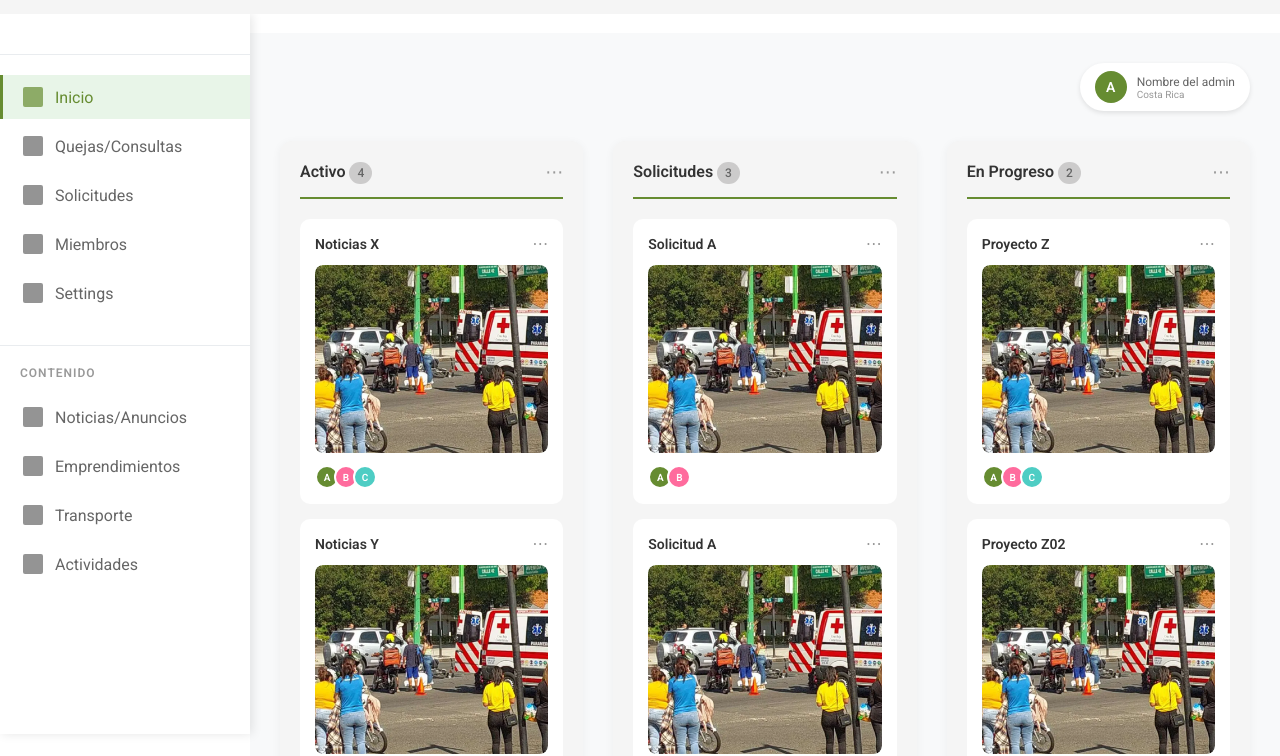
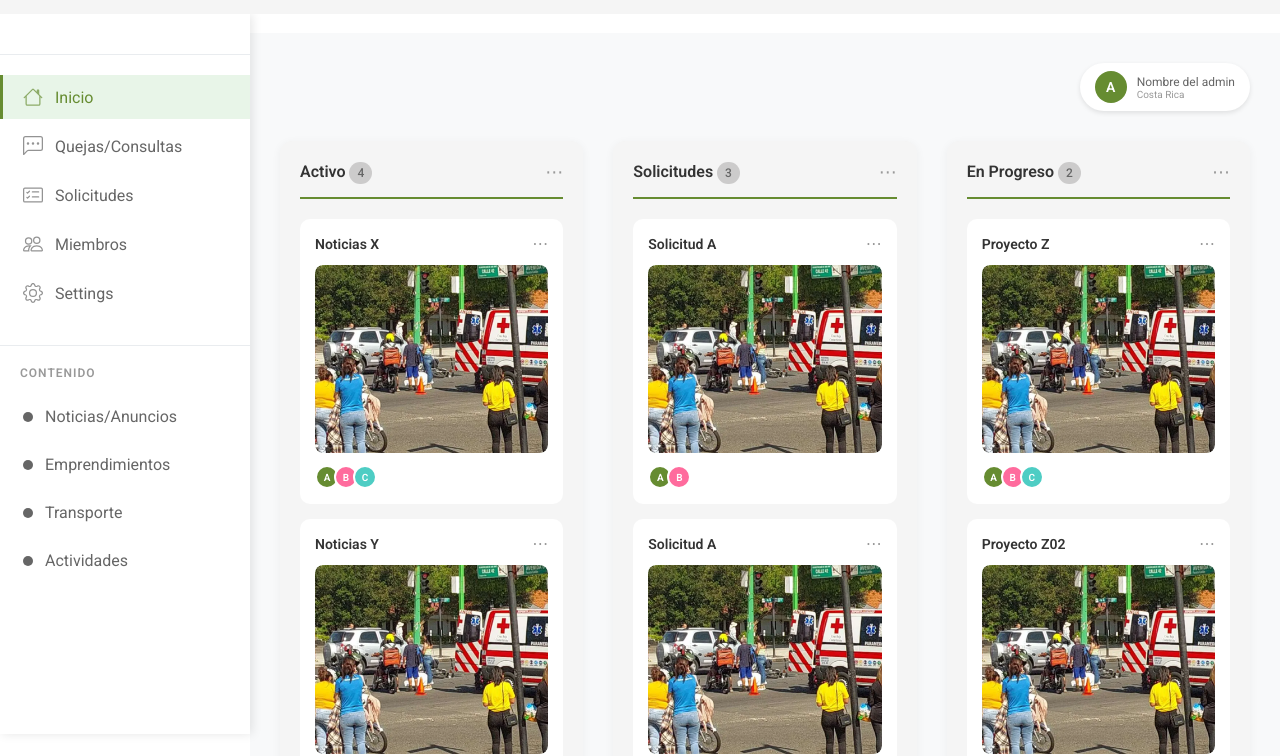
Before and after one commit to arnaldo-chm/TamarindoTech-Proyecto, a plain HTML site: page html/Admin_panel.html in a window 1280 px wide. Shown: the part 66-822 px from the top of the page. Drawn offline with Linux system fonts and the light colour scheme.

Commit message:
Dashboard del admin terminado

```diff
--- a/css/Admin_panel.css
+++ b/css/Admin_panel.css
@@ -58,14 +58,21 @@
     border-left-color: #668c31;
 }
 
-.icono-menu {
-    width: 20px;
-    height: 20px;
+svg {
+    margin-right: 12px;
+    opacity: 0.7;
+    transition: all 0.3s ease;
+    transform: scale(1);
+}
+
+.icono-menu{
+    width: 10px;
+    height: 10px;
     margin-right: 12px;
     background-color: currentColor;
-    border-radius: 2px;
-    opacity: 0.7;
+    border-radius: 10px;
 }
+
 
 .seccion-barra-lateral {
     margin-top: 30px;
--- a/html/Admin_panel.html
+++ b/html/Admin_panel.html
@@ -45,11 +45,25 @@
             </div>
 
             <ul class="menu-barra-lateral">
-                <li><a href="#" class="activo"><span class="icono-menu"></span>Inicio</a></li>
-                <li><a href="#"><span class="icono-menu"></span>Quejas/Consultas</a></li>
-                <li><a href="#"><span class="icono-menu"></span>Solicitudes</a></li>
-                <li><a href="#"><span class="icono-menu"></span>Miembros</a></li>
-                <li><a href="#"><span class="icono-menu"></span>Settings</a></li>
+                <li><a href="inicio.html" class="activo"><svg xmlns="http://www.w3.org/2000/svg" width="20" height="20" fill="currentColor" class="bi bi-house" viewBox="0 0 16 16">
+  <path d="M8.707 1.5a1 1 0 0 0-1.414 0L.646 8.146a.5.5 0 0 0 .708.708L2 8.207V13.5A1.5 1.5 0 0 0 3.5 15h9a1.5 1.5 0 0 0 1.5-1.5V8.207l.646.647a.5.5 0 0 0 .708-.708L13 5.793V2.5a.5.5 0 0 0-.5-.5h-1a.5.5 0 0 0-.5.5v1.293zM13 7.207V13.5a.5.5 0 0 1-.5.5h-9a.5.5 0 0 1-.5-.5V7.207l5-5z"/>
+</svg>Inicio</a></li>
+                <li><a href="#"><svg xmlns="http://www.w3.org/2000/svg" width="20" height="20" fill="currentColor" class="bi bi-chat-left-dots" viewBox="0 0 16 16">
+  <path d="M14 1a1 1 0 0 1 1 1v8a1 1 0 0 1-1 1H4.414A2 2 0 0 0 3 11.586l-2 2V2a1 1 0 0 1 1-1zM2 0a2 2 0 0 0-2 2v12.793a.5.5 0 0 0 .854.353l2.853-2.853A1 1 0 0 1 4.414 12H14a2 2 0 0 0 2-2V2a2 2 0 0 0-2-2z"/>
+  <path d="M5 6a1 1 0 1 1-2 0 1 1 0 0 1 2 0m4 0a1 1 0 1 1-2 0 1 1 0 0 1 2 0m4 0a1 1 0 1 1-2 0 1 1 0 0 1 2 0"/>
+</svg>Quejas/Consultas</a></li>
+                <li><a href="#"><svg xmlns="http://www.w3.org/2000/svg" width="20" height="20" fill="currentColor" class="bi bi-card-checklist" viewBox="0 0 16 16">
+  <path d="M14.5 3a.5.5 0 0 1 .5.5v9a.5.5 0 0 1-.5.5h-13a.5.5 0 0 1-.5-.5v-9a.5.5 0 0 1 .5-.5zm-13-1A1.5 1.5 0 0 0 0 3.5v9A1.5 1.5 0 0 0 1.5 14h13a1.5 1.5 0 0 0 1.5-1.5v-9A1.5 1.5 0 0 0 14.5 2z"/>
+  <path d="M7 5.5a.5.5 0 0 1 .5-.5h5a.5.5 0 0 1 0 1h-5a.5.5 0 0 1-.5-.5m-1.496-.854a.5.5 0 0 1 0 .708l-1.5 1.5a.5.5 0 0 1-.708 0l-.5-.5a.5.5 0 1 1 .708-.708l.146.147 1.146-1.147a.5.5 0 0 1 .708 0M7 9.5a.5.5 0 0 1 .5-.5h5a.5.5 0 0 1 0 1h-5a.5.5 0 0 1-.5-.5m-1.496-.854a.5.5 0 0 1 0 .708l-1.5 1.5a.5.5 0 0 1-.708 0l-.5-.5a.5.5 0 0 1 .708-.708l.146.147 1.146-1.147a.5.5 0 0 1 .708 0"/>
+</svg>Solicitudes</a></li>
+                <li><a href="#"><svg xmlns="http://www.w3.org/2000/svg" width="20" height="20" fill="currentColor" class="bi bi-people" viewBox="0 0 16 16">
+  <path d="M15 14s1 0 1-1-1-4-5-4-5 3-5 4 1 1 1 1zm-7.978-1L7 12.996c.001-.264.167-1.03.76-1.72C8.312 10.629 9.282 10 11 10c1.717 0 2.687.63 3.24 1.276.593.69.758 1.457.76 1.72l-.008.002-.014.002zM11 7a2 2 0 1 0 0-4 2 2 0 0 0 0 4m3-2a3 3 0 1 1-6 0 3 3 0 0 1 6 0M6.936 9.28a6 6 0 0 0-1.23-.247A7 7 0 0 0 5 9c-4 0-5 3-5 4q0 1 1 1h4.216A2.24 2.24 0 0 1 5 13c0-1.01.377-2.042 1.09-2.904.243-.294.526-.569.846-.816M4.92 10A5.5 5.5 0 0 0 4 13H1c0-.26.164-1.03.76-1.724.545-.636 1.492-1.256 3.16-1.275ZM1.5 5.5a3 3 0 1 1 6 0 3 3 0 0 1-6 0m3-2a2 2 0 1 0 0 4 2 2 0 0 0 0-4"/>
+</svg>Miembros</a></li>
+                <li><a href="#"><svg xmlns="http://www.w3.org/2000/svg" width="20" height="20" fill="currentColor" class="bi bi-gear" viewBox="0 0 16 16">
+  <path d="M8 4.754a3.246 3.246 0 1 0 0 6.492 3.246 3.246 0 0 0 0-6.492M5.754 8a2.246 2.246 0 1 1 4.492 0 2.246 2.246 0 0 1-4.492 0"/>
+  <path d="M9.796 1.343c-.527-1.79-3.065-1.79-3.592 0l-.094.319a.873.873 0 0 1-1.255.52l-.292-.16c-1.64-.892-3.433.902-2.54 2.541l.159.292a.873.873 0 0 1-.52 1.255l-.319.094c-1.79.527-1.79 3.065 0 3.592l.319.094a.873.873 0 0 1 .52 1.255l-.16.292c-.892 1.64.901 3.434 2.541 2.54l.292-.159a.873.873 0 0 1 1.255.52l.094.319c.527 1.79 3.065 1.79 3.592 0l.094-.319a.873.873 0 0 1 1.255-.52l.292.16c1.64.893 3.434-.902 2.54-2.541l-.159-.292a.873.873 0 0 1 .52-1.255l.319-.094c1.79-.527 1.79-3.065 0-3.592l-.319-.094a.873.873 0 0 1-.52-1.255l.16-.292c.893-1.64-.902-3.433-2.541-2.54l-.292.159a.873.873 0 0 1-1.255-.52zm-2.633.283c.246-.835 1.428-.835 1.674 0l.094.319a1.873 1.873 0 0 0 2.693 1.115l.291-.16c.764-.415 1.6.42 1.184 1.185l-.159.292a1.873 1.873 0 0 0 1.116 2.692l.318.094c.835.246.835 1.428 0 1.674l-.319.094a1.873 1.873 0 0 0-1.115 2.693l.16.291c.415.764-.42 1.6-1.185 1.184l-.291-.159a1.873 1.873 0 0 0-2.693 1.116l-.094.318c-.246.835-1.428.835-1.674 0l-.094-.319a1.873 1.873 0 0 0-2.692-1.115l-.292.16c-.764.415-1.6-.42-1.184-1.185l.159-.291A1.873 1.873 0 0 0 1.945 8.93l-.319-.094c-.835-.246-.835-1.428 0-1.674l.319-.094A1.873 1.873 0 0 0 3.06 4.377l-.16-.292c-.415-.764.42-1.6 1.185-1.184l.292.159a1.873 1.873 0 0 0 2.692-1.115z"/>
+</svg>Settings</a></li>
+
             </ul>
 
             <div class="seccion-barra-lateral">
```
